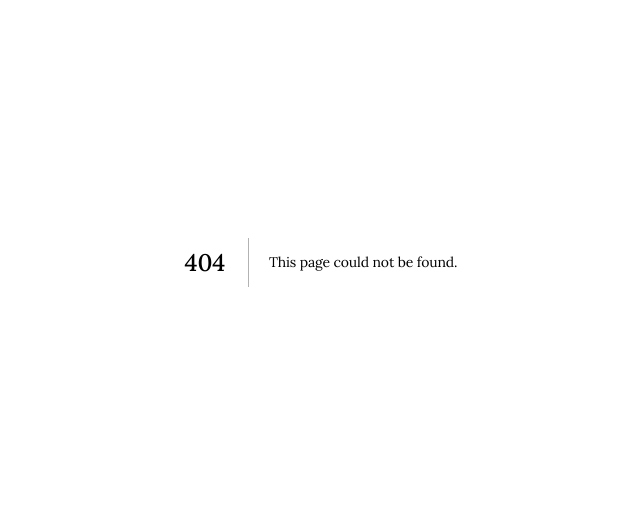
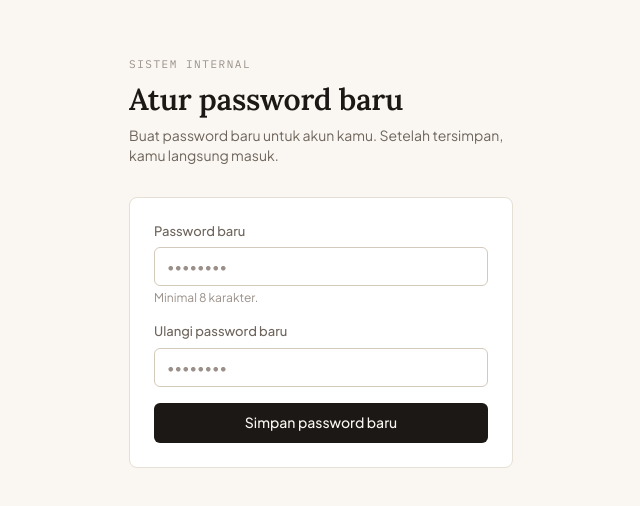
Before and after one commit to decaf-tech/internal-system, a Next.js app: page /reset-password in a window 1280 px wide. Before the commit this address had no page. Shown: the part 138-644 px from the top of the page, without its empty margins (319-959 px from the left). Built offline with nearby package versions, Linux system fonts and the light colour scheme; no server answers.

Commit message:
Tambah alur reset password lewat email

```diff
--- /dev/null
+++ b/src/app/auth/confirm/route.ts
@@ -0,0 +1,59 @@
+import { redirect } from "next/navigation";
+import type { EmailOtpType } from "@supabase/supabase-js";
+import { createClient } from "@/lib/supabase/server";
+
+/**
+ * Tempat mendaratnya semua tautan yang dikirim Supabase lewat email:
+ * pemulihan password, undangan, magic link.
+ *
+ * Tautan di email cuma membawa token — belum berarti user sudah masuk.
+ * Route ini yang menukar token itu jadi sesi (cookie), baru mengantar
+ * user ke halaman tujuan. Tanpa route ini, tautan pemulihan mendarat di
+ * halaman biasa tanpa sesi dan proxy.ts langsung menendangnya ke /login.
+ *
+ * Dua bentuk tautan didukung:
+ *   - `token_hash` + `type` — dipakai template email yang memakai
+ *     `{{ .TokenHash }}`. Ini yang dipakai sistem ini; lihat README.
+ *   - `code` — alur PKCE, dipakai kalau permintaan reset dimulai dari
+ *     browser. Ditangani sekalian supaya tidak jadi jebakan nanti.
+ */
+
+// Daftar putih supaya nilai `type` dari URL tidak diteruskan mentah-mentah
+// ke Supabase.
+const OTP_TYPES: ReadonlySet<string> = new Set<EmailOtpType>([
+  "recovery",
+  "invite",
+  "magiclink",
+  "signup",
+  "email",
+  "email_change",
+]);
+
+export async function GET(request: Request) {
+  const url = new URL(request.url);
+  const tokenHash = url.searchParams.get("token_hash");
+  const type = url.searchParams.get("type");
+  const code = url.searchParams.get("code");
+
+  // Sama seperti `next` di halaman login: dibatasi ke path internal supaya
+  // tautan email tidak bisa dipakai melempar orang ke situs luar.
+  const rawNext = url.searchParams.get("next") ?? "/";
+  const next =
+    rawNext.startsWith("/") && !rawNext.startsWith("//") ? rawNext : "/";
+
+  const supabase = await createClient();
+
+  if (tokenHash && type && OTP_TYPES.has(type)) {
+    const { error } = await supabase.auth.verifyOtp({
+      type: type as EmailOtpType,
+      token_hash: tokenHash,
+    });
+    if (!error) redirect(next);
+  } else if (code) {
+    const { error } = await supabase.auth.exchangeCodeForSession(code);
+    if (!error) redirect(next);
+  }
+
+  // Token salah, sudah dipakai, atau kedaluwarsa (default Supabase: 1 jam).
+  redirect("/login?error=tautan-tidak-berlaku");
+}
--- a/src/app/login/page.tsx
+++ b/src/app/login/page.tsx
@@ -4,6 +4,7 @@ export default async function LoginPage({ searchParams }: PageProps<"/login">) {
   const params = await searchParams;
   const rawNext = params.next;
   const next = typeof rawNext === "string" ? rawNext : "/";
+  const linkFailed = params.error === "tautan-tidak-berlaku";
 
   return (
     <main className="flex flex-1 items-center justify-center px-4 py-12">
@@ -15,6 +16,16 @@ export default async function LoginPage({ searchParams }: PageProps<"/login">) {
             Manajemen tim, klien, dan operasional — dalam satu tempat.
           </p>
         </div>
+
+        {linkFailed && (
+          <p
+            role="alert"
+            className="mb-4 rounded-md bg-danger-soft px-3 py-2 text-sm text-danger"
+          >
+            Tautan dari email sudah kedaluwarsa atau pernah dipakai. Minta
+            tautan baru ke Abi.
+          </p>
+        )}
 
         <div className="card p-6">
           <LoginForm next={next} />
--- /dev/null
+++ b/src/app/reset-password/actions.ts
@@ -0,0 +1,38 @@
+"use server";
+
+import { redirect } from "next/navigation";
+import { revalidatePath } from "next/cache";
+import { createClient } from "@/lib/supabase/server";
+
+export type ResetPasswordState = { error: string | null };
+
+export async function updatePassword(
+  _prevState: ResetPasswordState,
+  formData: FormData,
+): Promise<ResetPasswordState> {
+  const password = String(formData.get("password") ?? "");
+  const confirm = String(formData.get("confirm") ?? "");
+
+  if (password.length < 8) {
+    return { error: "Password minimal 8 karakter." };
+  }
+  if (password !== confirm) {
+    return { error: "Konfirmasi password tidak sama." };
+  }
+
+  const supabase = await createClient();
+
+  // updateUser bekerja atas sesi yang barusan dibuat /auth/confirm dari
+  // token di email. Kalau sesinya sudah habis, Supabase yang menolak.
+  const { error } = await supabase.auth.updateUser({ password });
+
+  if (error) {
+    return {
+      error:
+        "Password gagal disimpan. Tautan mungkin sudah kedaluwarsa — minta tautan baru ke Abi.",
+    };
+  }
+
+  revalidatePath("/", "layout");
+  redirect("/");
+}
--- /dev/null
+++ b/src/app/reset-password/page.tsx
@@ -0,0 +1,32 @@
+import { ResetPasswordForm } from "./reset-password-form";
+import { getCurrentUser } from "@/lib/supabase/server";
+
+// Sengaja di luar grup (app) supaya tidak ikut memuat bilah menu — orang
+// yang sampai di sini belum benar-benar "masuk", cuma sedang memperbaiki
+// password. Halaman ini juga tidak didaftarkan sebagai path publik di
+// proxy.ts: aksesnya justru harus bersesi, dan sesi itu dibuat oleh
+// /auth/confirm dari token di email.
+export default async function ResetPasswordPage() {
+  const current = await getCurrentUser();
+
+  return (
+    <main className="flex flex-1 items-center justify-center px-4 py-12">
+      <div className="w-full max-w-sm">
+        <div className="mb-8">
+          <p className="eyebrow">Sistem Internal</p>
+          <h1 className="mt-2 text-3xl">Atur password baru</h1>
+          <p className="mt-2 text-sm text-ink-muted">
+            {current?.user.email
+              ? `Untuk akun ${current.user.email}.`
+              : "Buat password baru untuk akun kamu."}{" "}
+            Setelah tersimpan, kamu langsung masuk.
+          </p>
+        </div>
+
+        <div className="card p-6">
+          <ResetPasswordForm />
+        </div>
+      </div>
+    </main>
+  );
+}
--- /dev/null
+++ b/src/app/reset-password/reset-password-form.tsx
@@ -0,0 +1,69 @@
+"use client";
+
+import { useActionState } from "react";
+import { useFormStatus } from "react-dom";
+import { updatePassword, type ResetPasswordState } from "./actions";
+
+function SubmitButton() {
+  const { pending } = useFormStatus();
+  return (
+    <button type="submit" className="btn btn-primary w-full" disabled={pending}>
+      {pending ? "Menyimpan…" : "Simpan password baru"}
+    </button>
+  );
+}
+
+export function ResetPasswordForm() {
+  const [state, formAction] = useActionState<ResetPasswordState, FormData>(
+    updatePassword,
+    { error: null },
+  );
+
+  return (
+    <form action={formAction} className="space-y-4">
+      <div>
+        <label className="label" htmlFor="password">
+          Password baru
+        </label>
+        <input
+          id="password"
+          name="password"
+          type="password"
+          autoComplete="new-password"
+          required
+          minLength={8}
+          className="field"
+          placeholder="••••••••"
+        />
+        <p className="mt-1 text-xs text-ink-subtle">Minimal 8 karakter.</p>
+      </div>
+
+      <div>
+        <label className="label" htmlFor="confirm">
+          Ulangi password baru
+        </label>
+        <input
+          id="confirm"
+          name="confirm"
+          type="password"
+          autoComplete="new-password"
+          required
+          minLength={8}
+          className="field"
+          placeholder="••••••••"
+        />
+      </div>
+
+      {state.error && (
+        <p
+          role="alert"
+          className="rounded-md bg-danger-soft px-3 py-2 text-sm text-danger"
+        >
+          {state.error}
+        </p>
+      )}
+
+      <SubmitButton />
+    </form>
+  );
+}
```
Also changed, not shown: 1 other file (tests, documents, lock files or other folders).
